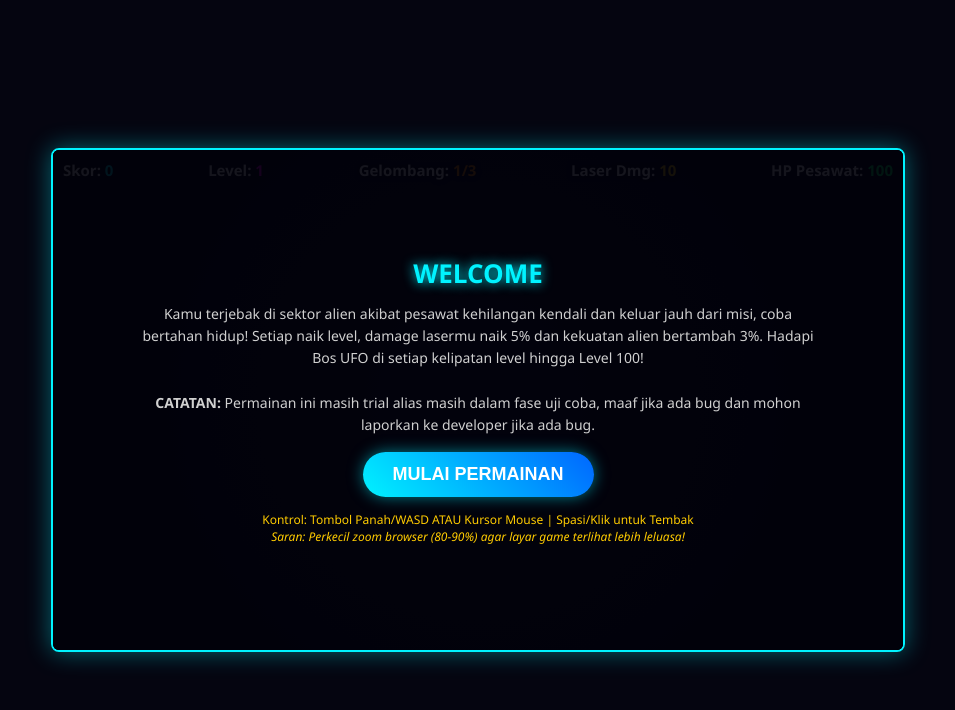
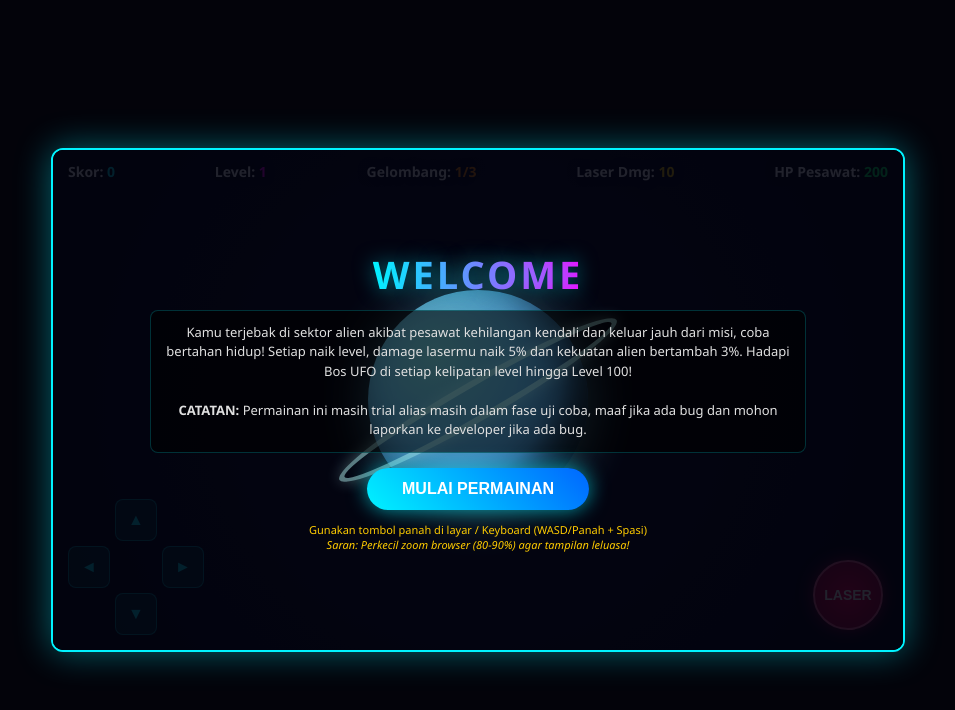
Before and after one commit to fakhriezafran1303-web/Ura-6, a plain HTML site: page index.html in a window 1280 px wide. Shown: the whole page, without its empty margins (162-1117 px from the left). Drawn offline with Linux system fonts and the light colour scheme.

Commit message:
Enhance game UI and adjust player/boss attributes
Updated various styles and elements in the game interface, including background colors, button styles, and player health. Adjusted alien and boss attributes for improved gameplay experience.

```diff
--- a/index.html
+++ b/index.html
@@ -7,7 +7,7 @@
     <style>
         * { margin: 0; padding: 0; box-sizing: border-box; }
         body {
-            background-color: #050510;
+            background-color: #03030a;
             color: #ffffff;
             font-family: 'Segoe UI', Tahoma, Geneva, Verdana, sans-serif;
             display: flex;
@@ -16,66 +16,164 @@
             justify-content: center;
             min-height: 100vh;
             overflow: hidden;
+            user-select: none;
         }
         #game-container {
             position: relative;
-            box-shadow: 0 0 25px rgba(0, 243, 255, 0.4);
+            box-shadow: 0 0 35px rgba(0, 243, 255, 0.4);
             border: 2px solid #00f3ff;
-            border-radius: 8px;
+            border-radius: 12px;
+            overflow: hidden;
+            background: #000;
         }
         canvas {
-            background: radial-gradient(circle at center, #0b0b26 0%, #020208 100%);
+            background: radial-gradient(circle at center, #0a0a25 0%, #010105 100%);
             display: block;
-            border-radius: 6px;
-            cursor: crosshair;
         }
         .ui-panel {
             position: absolute;
-            top: 10px;
-            left: 10px;
-            right: 10px;
+            top: 12px;
+            left: 15px;
+            right: 15px;
             display: flex;
             justify-content: space-between;
-            font-size: 15px;
+            font-size: 14px;
             font-weight: bold;
-            text-shadow: 0 0 5px #000;
+            text-shadow: 0 0 8px #000;
             pointer-events: none;
+            z-index: 5;
         }
         #overlay {
             position: absolute;
             top: 0; left: 0; width: 100%; height: 100%;
-            background: rgba(2, 2, 10, 0.92);
+            background: rgba(3, 4, 15, 0.88);
             display: flex;
             flex-direction: column;
             justify-content: center;
             align-items: center;
             text-align: center;
-            padding: 30px;
-            border-radius: 6px;
+            padding: 25px;
+            z-index: 10;
         }
-        h1 { color: #00f3ff; margin-bottom: 12px; font-size: 26px; text-shadow: 0 0 12px #00f3ff; }
-        p { margin-bottom: 15px; max-width: 85%; line-height: 1.6; color: #d0d0d0; font-size: 14px; }
-        button {
-            padding: 12px 30px;
-            font-size: 18px;
+
+        /* Dekorasi Planet Uranus di Background Menu */
+        .uranus-bg {
+            position: absolute;
+            width: 220px;
+            height: 220px;
+            border-radius: 50%;
+            background: radial-gradient(circle at 30% 30%, #73d5e5, #4b9fe1 60%, #17375e 90%);
+            box-shadow: inset -20px -20px 40px rgba(0,0,0,0.7), 0 0 50px rgba(115, 213, 229, 0.4);
+            z-index: -1;
+            opacity: 0.85;
+        }
+        .uranus-ring {
+            position: absolute;
+            width: 320px;
+            height: 40px;
+            border: 6px solid rgba(175, 238, 238, 0.5);
+            border-radius: 50%;
+            transform: rotate(-30deg);
+            z-index: -1;
+            box-shadow: 0 0 15px rgba(175, 238, 238, 0.3);
+        }
+
+        .welcome-badge {
+            background: linear-gradient(90deg, #00f3ff, #ff00ff);
+            -webkit-background-clip: text;
+            -webkit-text-fill-color: transparent;
+            font-size: 38px;
+            font-weight: 900;
+            letter-spacing: 3px;
+            margin-bottom: 10px;
+            text-shadow: 0 0 20px rgba(0,243,255,0.5);
+        }
+        p.story-text {
+            margin-bottom: 15px;
+            max-width: 82%;
+            line-height: 1.5;
+            color: #e0e0e0;
+            font-size: 13px;
+            background: rgba(0,0,0,0.6);
+            padding: 12px;
+            border-radius: 8px;
+            border: 1px solid rgba(0,243,255,0.2);
+        }
+        .start-btn {
+            padding: 12px 35px;
+            font-size: 16px;
             font-weight: bold;
             background: linear-gradient(45deg, #00f3ff, #0066ff);
             border: none;
             color: white;
-            border-radius: 25px;
+            border-radius: 30px;
             cursor: pointer;
-            box-shadow: 0 0 15px rgba(0, 243, 255, 0.5);
+            box-shadow: 0 0 20px rgba(0, 243, 255, 0.6);
             transition: 0.2s;
         }
-        button:hover {
-            transform: scale(1.05);
-            box-shadow: 0 0 25px rgba(0, 243, 255, 0.8);
+        .start-btn:hover {
+            transform: scale(1.08);
+            box-shadow: 0 0 30px rgba(0, 243, 255, 0.9);
         }
         .controls-hint {
-            margin-top: 15px;
-            font-size: 12px;
+            margin-top: 12px;
+            font-size: 11px;
             color: #ffcc00;
             line-height: 1.4;
+        }
+
+        /* Tombol Kontrol On-Screen Web */
+        #dpad-container {
+            position: absolute;
+            bottom: 15px;
+            left: 15px;
+            display: grid;
+            grid-template-columns: repeat(3, 42px);
+            grid-template-rows: repeat(3, 42px);
+            gap: 5px;
+            z-index: 6;
+        }
+        .dbtn {
+            background: rgba(0, 243, 255, 0.15);
+            border: 1px solid rgba(0, 243, 255, 0.5);
+            color: #00f3ff;
+            border-radius: 8px;
+            font-weight: bold;
+            font-size: 16px;
+            display: flex;
+            align-items: center;
+            justify-content: center;
+            cursor: pointer;
+            touch-action: manipulation;
+        }
+        .dbtn:active {
+            background: rgba(0, 243, 255, 0.5);
+        }
+        #btn-up { grid-column: 2; grid-row: 1; }
+        #btn-left { grid-column: 1; grid-row: 2; }
+        #btn-right { grid-column: 3; grid-row: 2; }
+        #btn-down { grid-column: 2; grid-row: 3; }
+
+        #fire-btn {
+            position: absolute;
+            bottom: 20px;
+            right: 20px;
+            width: 70px;
+            height: 70px;
+            border-radius: 50%;
+            background: radial-gradient(circle, #ff0055 0%, #990033 100%);
+            border: 2px solid #ff6699;
+            color: white;
+            font-weight: bold;
+            font-size: 14px;
+            box-shadow: 0 0 15px rgba(255, 0, 85, 0.6);
+            cursor: pointer;
+            z-index: 6;
+            touch-action: manipulation;
+        }
+        #fire-btn:active {
+            transform: scale(0.92);
+            box-shadow: 0 0 25px rgba(255, 0, 85, 0.9);
         }
     </style>
 </head>
@@ -89,16 +187,32 @@
         <div>Level: <span id="levelDisplay" style="color: #ff00ff;">1</span></div>
         <div>Gelombang: <span id="waveDisplay" style="color: #ff8800;">1/3</span></div>
         <div>Laser Dmg: <span id="damageDisplay" style="color: #ffcc00;">10</span></div>
-        <div>HP Pesawat: <span id="hpDisplay" style="color: #00ff66;">100</span></div>
+        <div>HP Pesawat: <span id="hpDisplay" style="color: #00ff66;">200</span></div>
     </div>
 
+    <!-- Tombol Kontrol Layar (On-Screen D-Pad & Tembak) -->
+    <div id="dpad-container">
+        <button class="dbtn" id="btn-up">▲</button>
+        <button class="dbtn" id="btn-left">◄</button>
+        <button class="dbtn" id="btn-right">►</button>
+        <button class="dbtn" id="btn-down">▼</button>
+    </div>
+    <button id="fire-btn">LASER</button>
+
+    <!-- Overlay Screen saat Masuk / Game Over -->
     <div id="overlay">
-        <h1 id="titleText">WELCOME</h1>
-        <p id="descText">Kamu terjebak di sektor alien akibat pesawat kehilangan kendali dan keluar jauh dari misi, coba bertahan hidup! Setiap naik level, damage lasermu naik 5% dan kekuatan alien bertambah 3%. Hadapi Bos UFO di setiap kelipatan level hingga Level 100!<br><br><strong>CATATAN:</strong> Permainan ini masih trial alias masih dalam fase uji coba, maaf jika ada bug dan mohon laporkan ke developer jika ada bug.</p>
-        <button id="startBtn" onclick="startGame()">MULAI PERMAINAN</button>
+        <div class="uranus-bg"></div>
+        <div class="uranus-ring"></div>
+
+        <h1 class="welcome-badge" id="titleText">WELCOME</h1>
+        <p class="story-text" id="descText">
+            Kamu terjebak di sektor alien akibat pesawat kehilangan kendali dan keluar jauh dari misi, coba bertahan hidup! Setiap naik level, damage lasermu naik 5% dan kekuatan alien bertambah 3%. Hadapi Bos UFO di setiap kelipatan level hingga Level 100!<br><br>
+            <strong>CATATAN:</strong> Permainan ini masih trial alias masih dalam fase uji coba, maaf jika ada bug dan mohon laporkan ke developer jika ada bug.
+        </p>
+        <button class="start-btn" id="startBtn" onclick="startGame()">MULAI PERMAINAN</button>
         <div class="controls-hint">
-            Kontrol: Tombol Panah/WASD ATAU Kursor Mouse | Spasi/Klik untuk Tembak<br>
-            <i>Saran: Perkecil zoom browser (80-90%) agar layar game terlihat lebih leluasa!</i>
+            Gunakan tombol panah di layar / Keyboard (WASD/Panah + Spasi)<br>
+            <i>Saran: Perkecil zoom browser (80-90%) agar tampilan leluasa!</i>
         </div>
     </div>
 </div>
@@ -121,7 +235,6 @@ let currentLaserDamage = 10;
 let baseAlienHealth = 25;
 
 let keys = {};
-let mouse = { x: 0, y: 0, active: false };
 let player = {};
 let lasers = [];
 let aliens = [];
@@ -131,30 +244,39 @@ let aliensSpawnedInWave = 0;
 let aliensToSpawnInWave = 5;
 let spawnTimer = 0;
 
-// Event Listeners
+// Event Listeners Keyboard
 window.addEventListener('keydown', e => keys[e.code] = true);
 window.addEventListener('keyup', e => keys[e.code] = false);
 
-canvas.addEventListener('mousemove', e => {
-    let rect = canvas.getBoundingClientRect();
-    mouse.x = e.clientX - rect.left;
-    mouse.y = e.clientY - rect.top;
-    mouse.active = true;
-});
+// Event Listeners Tombol Layar (Touch & Click)
+function bindBtn(id, code) {
+    const btn = document.getElementById(id);
+    const start = (e) => { e.preventDefault(); keys[code] = true; };
+    const end = (e) => { e.preventDefault(); keys[code] = false; };
+    btn.addEventListener('mousedown', start);
+    btn.addEventListener('mouseup', end);
+    btn.addEventListener('touchstart', start);
+    btn.addEventListener('touchend', end);
+}
+bindBtn('btn-up', 'ArrowUp');
+bindBtn('btn-down', 'ArrowDown');
+bindBtn('btn-left', 'ArrowLeft');
+bindBtn('btn-right', 'ArrowRight');
 
-canvas.addEventListener('click', () => {
-    shootLaser();
-});
+const fireBtn = document.getElementById('fire-btn');
+const triggerFire = (e) => { e.preventDefault(); shootLaser(); };
+fireBtn.addEventListener('mousedown', triggerFire);
+fireBtn.addEventListener('touchstart', triggerFire);
 
 function initPlayer() {
     player = {
         x: 60,
-        y: canvas.height / 2 - 15,
-        width: 45,
-        height: 25,
-        speed: 6,
-        hp: 100,
-        maxHp: 100,
+        y: canvas.height / 2 - 18,
+        width: 50,
+        height: 32,
+        speed: 6.5,
+        hp: 200,      // Darah Pesawat Diubah ke 200 HP
+        maxHp: 200,
         lastShoot: 0
     };
 }
@@ -202,13 +324,11 @@ function updateUI() {
 }
 
 function checkLevelProgression() {
-    // Cek apakah saat ini waktunya Boss Level (Kelipatan 10, max 100)
     if (level % 10 === 0 && !boss && aliens.length === 0) {
         spawnBoss();
         return;
     }
 
-    // Jika sedang melawan bos dan bos sudah mati
     if (boss && boss.hp <= 0) {
         boss = null;
         score += 200;
@@ -224,7 +344,6 @@ function checkLevelProgression() {
         return;
     }
 
-    // Jika bukan level bos, atur gelombang biasa (3 gelombang per level)
     if (!boss && aliens.length === 0 && aliensSpawnedInWave >= aliensToSpawnInWave) {
         if (currentWave < 3) {
             currentWave++;
@@ -246,24 +365,22 @@ function checkLevelProgression() {
 }
 
 function applyLevelScaling() {
-    // Laser damage naik 5% tiap level (kompon)
     currentLaserDamage = baseLaserDamage * Math.pow(1.05, level - 1);
     createParticles(player.x, player.y, '#00f3ff', 25);
     updateUI();
 }
 
 function spawnAlien() {
-    if (level % 10 === 0 && aliensSpawnedInWave === 0) return; // Tahan jika waktunya bos
+    if (level % 10 === 0 && aliensSpawnedInWave === 0) return;
     if (aliensSpawnedInWave >= aliensToSpawnInWave) return;
 
-    // Kekuatan alien bertambah 3% per level
     let alienHp = baseAlienHealth * Math.pow(1.03, level - 1);
 
     aliens.push({
         x: canvas.width + 40,
-        y: Math.random() * (canvas.height - 60) + 20,
-        width: 40,
-        height: 25,
+        y: Math.random() * (canvas.height - 70) + 20,
+        width: 42,
+        height: 28,
         speed: 2 + Math.random() * 1.5 + (level * 0.05),
         hp: alienHp,
         maxHp: alienHp
@@ -272,20 +389,18 @@ function spawnAlien() {
 }
 
 function spawnBoss() {
-    // Kekuatan bos meningkat seiring mendekati level 100
     let bossMultiplier = 1 + (level / 10);
     let bossHp = baseAlienHealth * 15 * Math.pow(1.05, level - 1) * bossMultiplier;
 
     boss = {
-        x: canvas.width - 120,
+        x: canvas.width - 130,
         y: canvas.height / 2 - 50,
-        width: 90,
-        height: 80,
-        speed: 1.2 + (level * 0.01), // Gerakan lambat menguntungkan pemain
+        width: 95,
+        height: 85,
+        speed: 1.2 + (level * 0.01),
         direction: 1,
         hp: bossHp,
         maxHp: bossHp,
-        // Damage bos = 2x lipat dari damage laser pemain saat itu
         damage: currentLaserDamage * 2
     };
 }
@@ -305,40 +420,30 @@ function createParticles(x, y, color, count = 8) {
 
 function shootLaser() {
     let now = Date.now();
-    if (now - player.lastShoot > 180) {
+    // Attack Speed Normal/Cepat (Cooldown 120ms)
+    if (now - player.lastShoot > 120) {
         lasers.push({
-            x: player.x + player.width,
+            x: player.x + player.width - 5,
             y: player.y + player.height / 2 - 2,
-            width: 16,
+            width: 18,
             height: 4,
-            speed: 12
+            speed: 13
         });
         player.lastShoot = now;
     }
 }
 
 function update() {
-    // Kontrol Keyboard (Panah / WASD)
-    let movedByKeys = false;
-    if ((keys['ArrowUp'] || keys['KeyW']) && player.y > 0) { player.y -= player.speed; movedByKeys = true; mouse.active = false; }
-    if ((keys['ArrowDown'] || keys['KeyS']) && player.y < canvas.height - player.height) { player.y += player.speed; movedByKeys = true; mouse.active = false; }
-    if ((keys['ArrowLeft'] || keys['KeyA']) && player.x > 0) { player.x -= player.speed; movedByKeys = true; mouse.active = false; }
-    if ((keys['ArrowRight'] || keys['KeyD']) && player.x < canvas.width - player.width) { player.x += player.speed; movedByKeys = true; mouse.active = false; }
+    // Pergerakan Pesawat
+    if ((keys['ArrowUp'] || keys['KeyW']) && player.y > 0) player.y -= player.speed;
+    if ((keys['ArrowDown'] || keys['KeyS']) && player.y < canvas.height - player.height) player.y += player.speed;
+    if ((keys['ArrowLeft'] || keys['KeyA']) && player.x > 0) player.x -= player.speed;
+    if ((keys['ArrowRight'] || keys['KeyD']) && player.x < canvas.width - player.width) player.x += player.speed;
 
-    // Kontrol Mouse / Kursor
-    if (mouse.active && !movedByKeys) {
-        let targetX = mouse.x - player.width / 2;
-        let targetY = mouse.y - player.height / 2;
-        player.x += (targetX - player.x) * 0.15;
-        player.y += (targetY - player.y) * 0.15;
-    }
-
-    // Tembak otomatis pakai Spasi
     if (keys['Space']) {
         shootLaser();
     }
 
-    // Spawn Alien berkala
     if (!boss && level % 10 !== 0) {
         spawnTimer++;
         if (spawnTimer > Math.max(25, 70 - (level * 0.5))) {
@@ -352,31 +457,25 @@ function update() {
     // Update Lasers
     for (let i = lasers.length - 1; i >= 0; i--) {
         lasers[i].x += lasers[i].speed;
-        if (lasers[i].x > canvas.width) {
-            lasers.splice(i, 1);
-        }
+        if (lasers[i].x > canvas.width) lasers.splice(i, 1);
     }
 
-    // Update Boss Movement & Collisions
+    // Update Boss
     if (boss) {
         boss.y += boss.speed * boss.direction;
-        if (boss.y <= 10 || boss.y >= canvas.height - boss.height - 10) {
-            boss.direction *= -1;
-        }
+        if (boss.y <= 10 || boss.y >= canvas.height - boss.height - 10) boss.direction *= -1;
 
-        // Tabrakan Pesawat dengan Boss
         if (player.x < boss.x + boss.width &&
             player.x + player.width > boss.x &&
             player.y < boss.y + boss.height &&
             player.y + player.height > boss.y) {
 
-            player.hp -= boss.damage * 0.1; // Damage berkala saat bersentuhan
+            player.hp -= boss.damage * 0.08;
             createParticles(player.x, player.y, '#ff0055', 4);
             updateUI();
             if (player.hp <= 0) gameOver(false);
         }
 
-        // Hit Boss dengan Laser
         for (let j = lasers.length - 1; j >= 0; j--) {
             let l = lasers[j];
             if (l.x < boss.x + boss.width &&
@@ -387,21 +486,17 @@ function update() {
                 boss.hp -= currentLaserDamage;
                 createParticles(l.x, l.y, '#00ff66', 5);
                 lasers.splice(j, 1);
-
-                if (boss.hp <= 0) {
-                    createParticles(boss.x + boss.width/2, boss.y + boss.height/2, '#ff8800', 30);
-                }
+                if (boss.hp <= 0) createParticles(boss.x + boss.width/2, boss.y + boss.height/2, '#ff8800', 30);
                 break;
             }
         }
     }
 
-    // Update Aliens & Collisions
+    // Update Aliens
     for (let i = aliens.length - 1; i >= 0; i--) {
         let a = aliens[i];
         a.x -= a.speed;
 
-        // Tabrakan Alien dengan Pesawat
         if (player.x < a.x + a.width &&
             player.x + player.width > a.x &&
             player.y < a.y + a.height &&
@@ -411,12 +506,10 @@ function update() {
             createParticles(a.x, a.y, '#ff0055', 12);
             aliens.splice(i, 1);
             updateUI();
-
             if (player.hp <= 0) gameOver(false);
             continue;
         }
 
-        // Hit Alien dengan Laser
         for (let j = lasers.length - 1; j >= 0; j--) {
             let l = lasers[j];
             if (l.x < a.x + a.width &&
@@ -438,9 +531,7 @@ function update() {
             }
         }
 
-        if (a && a.x + a.width < 0) {
-            aliens.splice(i, 1);
-        }
+        if (a && a.x + a.width < 0) aliens.splice(i, 1);
     }
 
     // Update Particles
@@ -456,47 +547,62 @@ function update() {
 function draw() {
     ctx.clearRect(0, 0, canvas.width, canvas.height);
 
-    // Background Bintang
-    ctx.fillStyle = "rgba(255, 255, 255, 0.25)";
-    for (let i = 0; i < 25; i++) {
+    // Background Bintang Bergerak
+    ctx.fillStyle = "rgba(255, 255, 255, 0.3)";
+    for (let i = 0; i < 30; i++) {
         let x = (Math.sin(i * 88 + Date.now() * 0.0008) + 1) * canvas.width / 2;
         let y = (Math.cos(i * 44 + Date.now() * 0.0008) + 1) * canvas.height / 2;
         ctx.fillRect(x, y, 2, 2);
     }
 
-    // Draw Player (Pesawat Antariksa)
+    // Draw Pesawat Antariksa Keren & Detil
+    ctx.save();
+    // Badan Utam Pesawat
     ctx.fillStyle = '#00f3ff';
     ctx.beginPath();
-    ctx.moveTo(player.x, player.y);
+    ctx.moveTo(player.x, player.y + player.height / 2);
+    ctx.lineTo(player.x + player.width - 10, player.y + 2);
     ctx.lineTo(player.x + player.width, player.y + player.height / 2);
-    ctx.lineTo(player.x, player.y + player.height);
-    ctx.lineTo(player.x + 8, player.y + player.height / 2);
+    ctx.lineTo(player.x + player.width - 10, player.y + player.height - 2);
     ctx.closePath();
     ctx.fill();
+
+    // Sayap & Kokpit Glow
+    ctx.fillStyle = '#ff00ff';
+    ctx.fillRect(player.x + 8, player.y - 4, 12, player.height + 8);
+    ctx.fillStyle = '#ffffff';
+    ctx.beginPath();
+    ctx.arc(player.x + player.width - 16, player.y + player.height / 2, 5, 0, Math.PI * 2);
+    ctx.fill();
+
+    // Api Pendorong Belakang
+    ctx.fillStyle = '#ffaa00';
+    ctx.beginPath();
+    ctx.moveTo(player.x, player.y + 8);
+    ctx.lineTo(player.x - 12 - Math.random() * 6, player.y + player.height / 2);
+    ctx.lineTo(player.x, player.y + player.height - 8);
+    ctx.closePath();
+    ctx.fill();
+    ctx.restore();
 
     // Draw Lasers
     ctx.fillStyle = '#ff0055';
     ctx.shadowBlur = 10;
     ctx.shadowColor = '#ff0055';
-    lasers.forEach(l => {
-        ctx.fillRect(l.x, l.y, l.width, l.height);
-    });
+    lasers.forEach(l => ctx.fillRect(l.x, l.y, l.width, l.height));
     ctx.shadowBlur = 0;
 
-    // Draw Regular Aliens (Bentuk UFO)
+    // Draw Aliens UFO
     aliens.forEach(a => {
         ctx.fillStyle = '#b000ff';
-        // Piringan UFO
         ctx.beginPath();
         ctx.ellipse(a.x + a.width/2, a.y + a.height/2, a.width/2, a.height/3, 0, 0, Math.PI * 2);
         ctx.fill();
-        // Kubah UFO
         ctx.fillStyle = '#00ffff';
         ctx.beginPath();
         ctx.arc(a.x + a.width/2, a.y + a.height/3, a.width/4, Math.PI, 0, false);
         ctx.fill();
 
-        // HP Bar Alien
         let hpPct = Math.max(0, a.hp / a.maxHp);
         ctx.fillStyle = 'red';
         ctx.fillRect(a.x, a.y - 8, a.width, 4);
@@ -504,7 +610,7 @@ function draw() {
         ctx.fillRect(a.x, a.y - 8, a.width * hpPct, 4);
     });
 
-    // Draw Boss UFO (Jika Ada)
+    // Draw Boss UFO
     if (boss) {
         ctx.fillStyle = '#ff2200';
         ctx.beginPath();
@@ -515,7 +621,6 @@ function draw() {
         ctx.arc(boss.x + boss.width/2, boss.y + boss.height/3, boss.width/3, Math.PI, 0, false);
         ctx.fill();
 
-        // Boss HP Bar Besar di Atas Boss
         let bossHpPct = Math.max(0, boss.hp / boss.maxHp);
         ctx.fillStyle = 'red';
         ctx.fillRect(boss.x, boss.y - 14, boss.width, 8);
```
